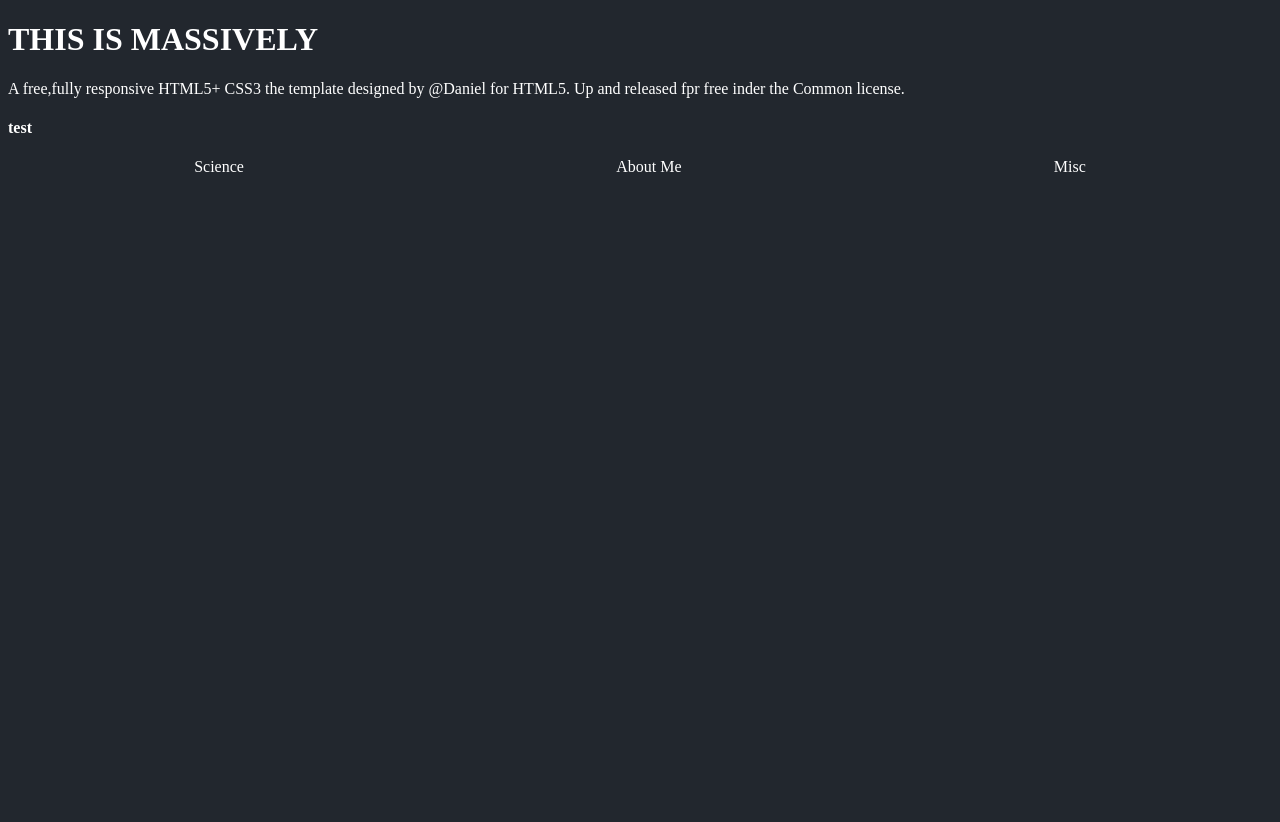
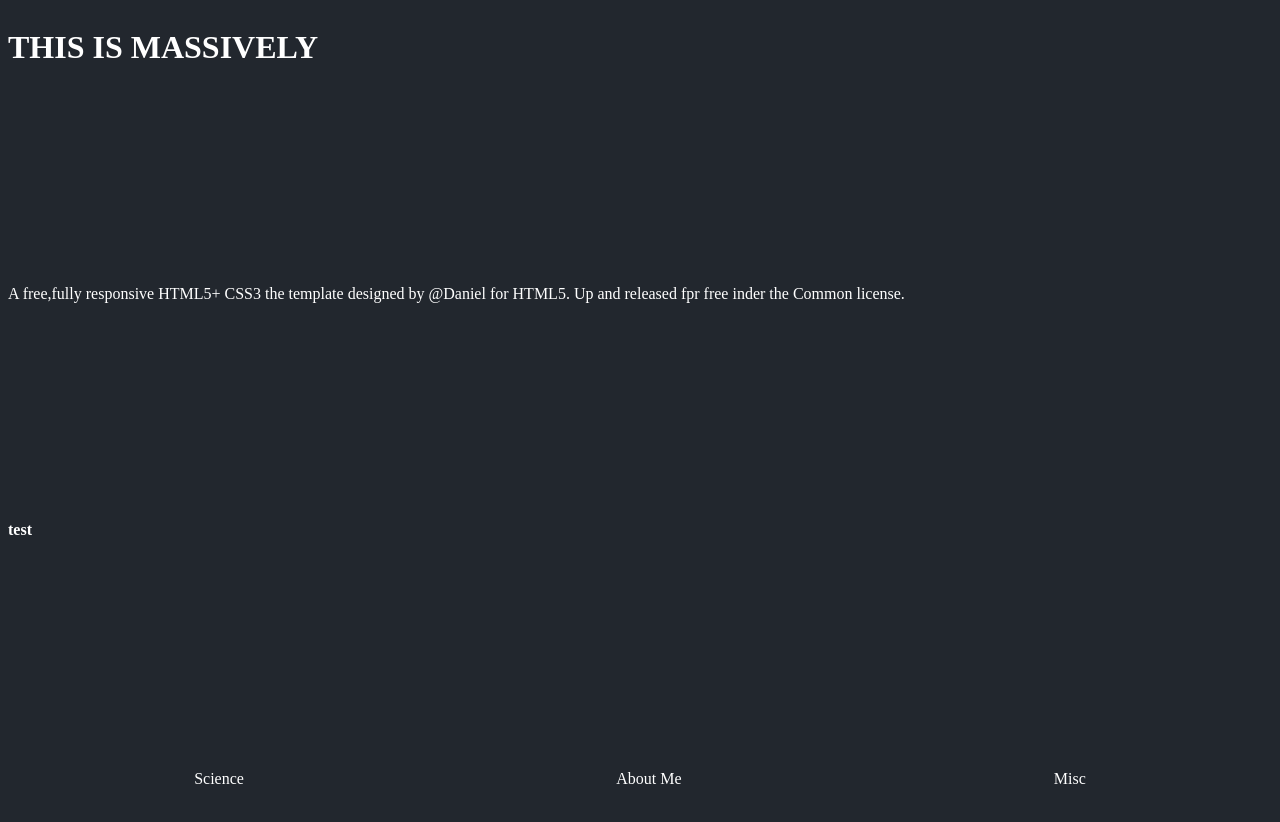
Before and after one commit to dranixv12/Computer-Technology-Skills, a plain HTML site: page Massive Landing Page/index.html in a window 1280 px wide. Drawn offline with Linux system fonts and the light colour scheme.

Commit message:
Update style.css

```diff
--- a/Massive Landing Page/style.css
+++ b/Massive Landing Page/style.css
@@ -1,4 +1,4 @@
-body{
+/*body{
 background-color: rgb(34,39,46);
 color:white;
 }
@@ -11,3 +11,26 @@ min-height: 100vh;
 
 
 }
+
+
+*/
+
+body{
+    background-color: rgb(34,39,46);
+    color:white;
+    display: flex;
+    flex-direction: column;
+    justify-content: space-between;
+    min-height: 100vh; /* set minimum height to full viewport height to push content to the bottom */
+}
+
+.content{
+    display: flex;
+    flex-direction: row;
+    justify-content: space-around;
+    padding: 20px 0; /* add padding to top and bottom */
+}
+
+h4 {
+    margin-bottom: 30px; /* add margin below h4 element */
+}
```
